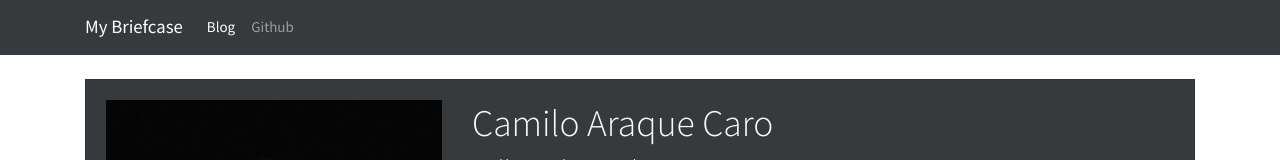
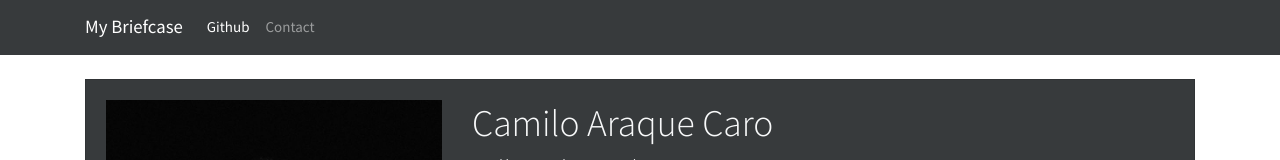
Before and after one commit to AraqueGD/MyBriefcase, a Next.js app: page / in a window 1280 px wide. Shown: the top 160 px of the page. Built offline with nearby package versions, Linux system fonts and the light colour scheme; a small style sheet from the web is missing.

Commit message:
[UPD]Navbar Delete Blog , Create Contact

```diff
--- a/components/NavBar.js
+++ b/components/NavBar.js
@@ -23,13 +23,13 @@ export default function NavBar() {
         <div className="collapse navbar-collapse" id="navbarNav">
           <ul className="navbar-nav">
             <li className="nav-item active">
-              <Link href="/blog">
-                <a className="nav-link">Blog</a>
+              <Link href="/github">
+                <a className="nav-link">Github</a>
               </Link>
             </li>
             <li className="nav-item">
-              <Link href="/github">
-                <a className="nav-link">Github</a>
+              <Link href="/contact">
+                <a className="nav-link">Contact</a>
               </Link>
             </li>
           </ul>
```
